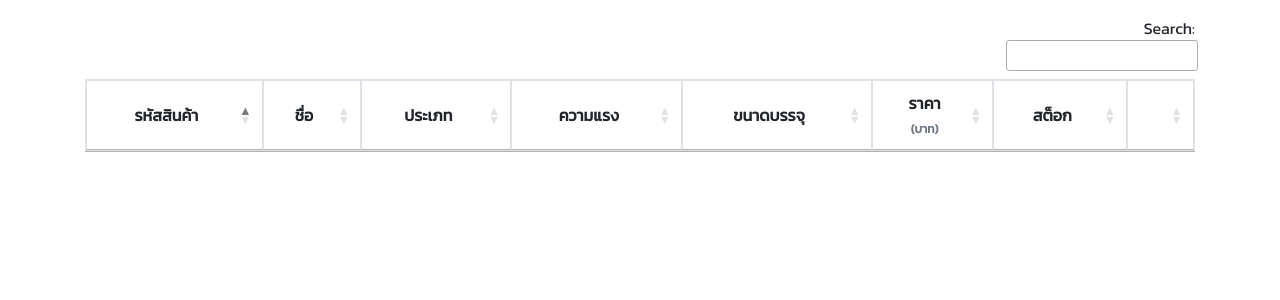
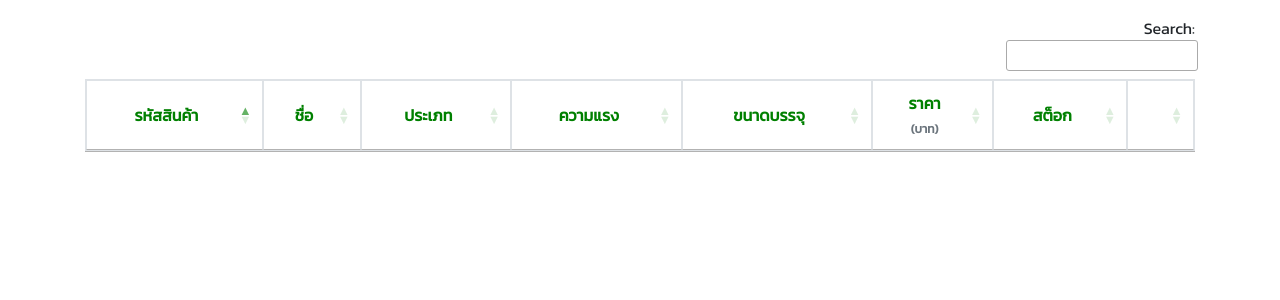
Before and after one commit to ThanakitKongKang/Herb_Internship, a PHP site: page / in a window 1280 px wide, with the pointer over the restyled element. Shown: the part 59-359 px from the top of the page. Run offline with PHP 8.4, Linux system fonts and the light colour scheme; data that the repository does not hold is empty; some libraries are stand-ins or nearby versions.

Commit message:
tr hover + onclick css effect

```diff
--- a/index.php
+++ b/index.php
@@ -18,6 +18,14 @@ include_once($path);
         xmlhttp.open("GET", "./model/model_product_getListProductTable.php", true);
         xmlhttp.send();
     </script>
+    <style>
+        table tr:hover {
+            color:green;
+        }
+        table tr:active {
+            color:greenyellow;
+        }
+    </style>
 </head>
 
 <body>
```
